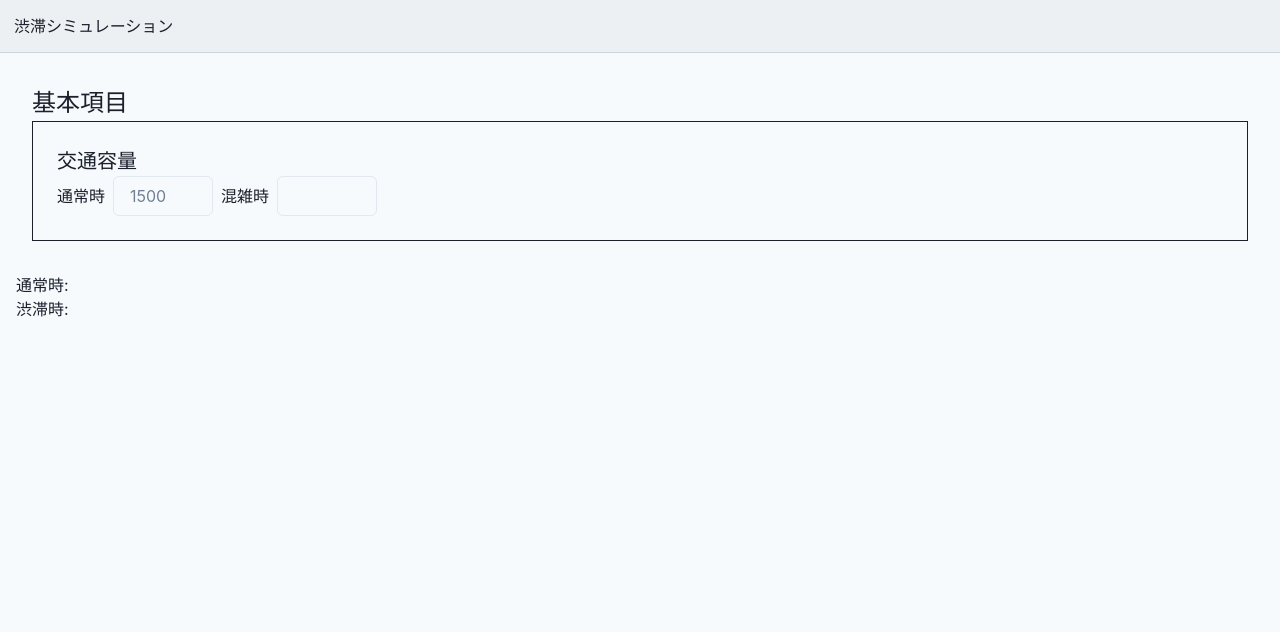
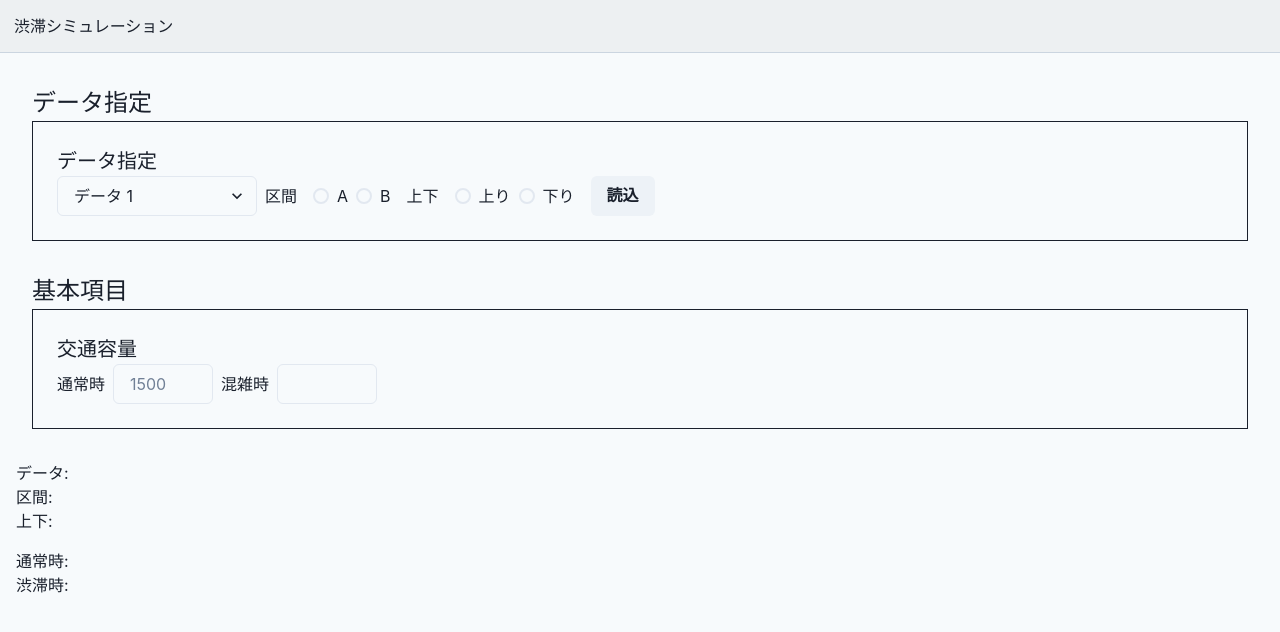
Before and after one commit to civitort/react_simulation, a React (Create React App) app: page / in a window 1280 px wide. Shown: the top 632 px of the page. Built offline with nearby package versions, Linux system fonts and the light colour scheme.

Commit message:
API読込用データの入力欄

```diff
--- a/src/App.js
+++ b/src/App.js
@@ -1,13 +1,17 @@
 import {
   Box,
+  Button,
   ChakraProvider,
   Container,
   HStack,
   Input,
+  Radio,
+  RadioGroup,
+  Select,
+  Stack,
   Text,
 } from "@chakra-ui/react";
 import { useReducer } from "react";
-
 import InputTitle from "./components/atoms/InputTitle";
 import HeaderLayout from "./components/layouts/HeaderLayout";
 import { theme } from "./styles/Theme";
@@ -27,11 +31,19 @@ const initialState = {
 
 const reducer = (state, action) => {
   switch (action.type) {
-    case "HANDLE_INPUT_TEXT":
+    case "change_calc_option":
       return {
         ...state,
         calc_option: {
           ...state.calc_option,
+          [action.field]: action.payload,
+        },
+      };
+    case "change_data_option":
+      return {
+        ...state,
+        data_option: {
+          ...state.data_option,
           [action.field]: action.payload,
         },
       };
@@ -50,6 +62,66 @@ function App() {
         </HeaderLayout>
         <Container maxW="container.xl">
           <Box m={"1em"} my={"2em"}>
+            <InputTitle name="データ指定" />
+            <Box border={"1px"} p="1.5em">
+              <Text fontSize={"20px"}>データ指定</Text>
+              <HStack>
+                <>
+                  <Select
+                    maxW={"200px"}
+                    onChange={(e) =>
+                      dispatch({
+                        type: "change_data_option",
+                        field: "data",
+                        payload: e.currentTarget.value,
+                      })
+                    }
+                  >
+                    <option value="option1">データ 1</option>
+                    <option value="option2">データ 2</option>
+                  </Select>
+                </>
+                <>
+                  <Text maxW={"100px"}>区間</Text>
+                  <RadioGroup
+                    px="8px"
+                    onChange={(e) =>
+                      dispatch({
+                        type: "change_data_option",
+                        field: "kukan",
+                        payload: e,
+                      })
+                    }
+                  >
+                    <Stack direction="row">
+                      <Radio value="1">A</Radio>
+                      <Radio value="2">B</Radio>
+                    </Stack>
+                  </RadioGroup>
+                </>
+                <>
+                  <Text maxW={"100px"}>上下</Text>
+                  <RadioGroup
+                    px="8px"
+                    onChange={(e) =>
+                      dispatch({
+                        type: "change_data_option",
+                        field: "dir",
+                        payload: e,
+                      })
+                    }
+                  >
+                    <Stack direction="row">
+                      <Radio value="1">上り</Radio>
+                      <Radio value="2">下り</Radio>
+                    </Stack>
+                  </RadioGroup>
+                  <Button>読込</Button>
+                </>
+              </HStack>
+            </Box>
+          </Box>
+          <Box m={"1em"} my={"2em"}>
             <InputTitle name="基本項目" />
             <Box border={"1px"} p="1.5em">
               <Text fontSize={"20px"}>交通容量</Text>
@@ -61,7 +133,7 @@ function App() {
                     placeholder={"1500"}
                     onChange={(e) =>
                       dispatch({
-                        type: "HANDLE_INPUT_TEXT",
+                        type: "change_calc_option",
                         field: "capacity_normal",
                         payload: e.currentTarget.value,
                       })
@@ -74,15 +146,21 @@ function App() {
                     maxW={"100px"}
                     onChange={(e) =>
                       dispatch({
-                        type: "HANDLE_INPUT_TEXT",
+                        type: "change_calc_option",
                         field: "capacity_jutai",
                         payload: e.currentTarget.value,
                       })
                     }
                   />
                 </>
+
               </HStack>
             </Box>
+          </Box>
+          <Box my={"1em"}>
+            <Text>データ:{state.data_option.data}</Text>
+            <Text>区間:{state.data_option.kukan}</Text>
+            <Text>上下:{state.data_option.dir}</Text>
           </Box>
           <>
             <Text>通常時:{state.calc_option.capacity_normal}</Text>
```
